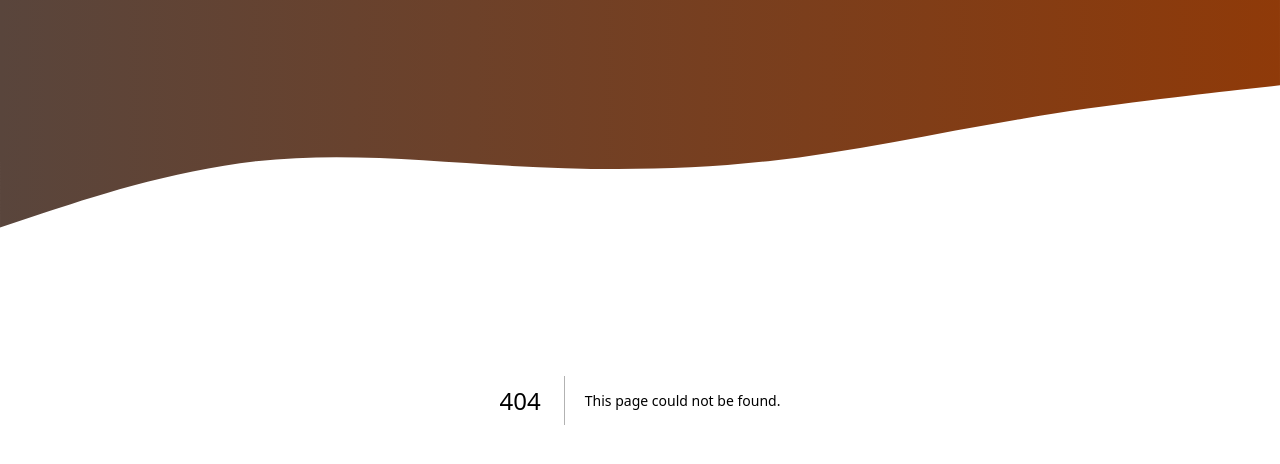
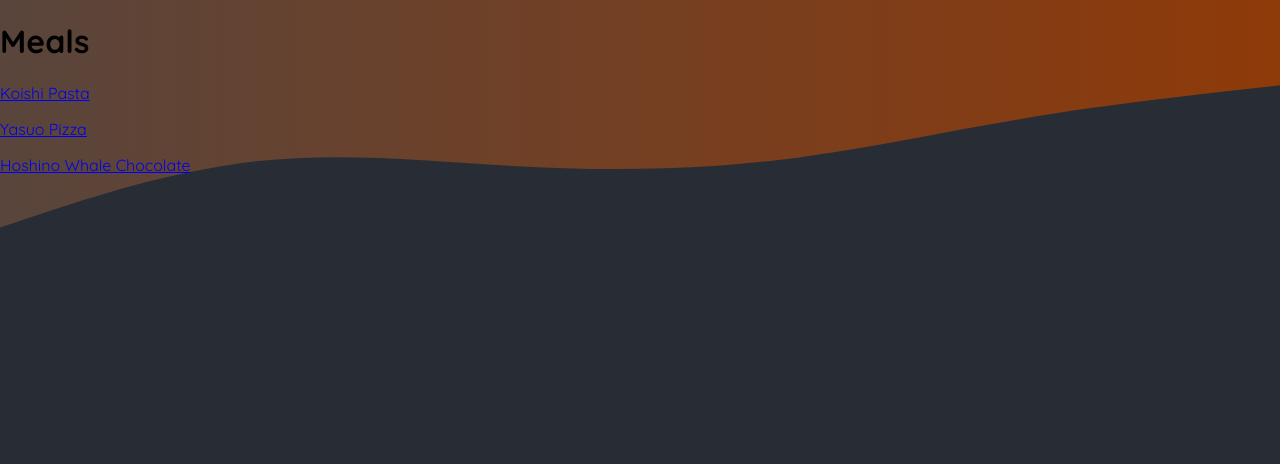
Before and after one commit to kuman514/NextJS15Practice, a Next.js app in the folder foodies-starting-project/: page /meals in a window 1280 px wide. Before the commit this address had no page. Shown: the top 464 px of the page. Built offline with nearby package versions, Linux system fonts and the light colour scheme.

Commit message:
draft: add routes and links

```diff
--- /dev/null
+++ b/foodies-starting-project/app/meals/page.js
@@ -0,0 +1,20 @@
+import Link from 'next/link';
+
+export default function MealsPage() {
+  return (
+    <main>
+      <h1>Meals</h1>
+      <p>
+        <Link href="/meals/koishi-pasta">Koishi Pasta</Link>
+      </p>
+      <p>
+        <Link href="/meals/yasuo-pizza">Yasuo Pizza</Link>
+      </p>
+      <p>
+        <Link href="/meals/hoshino-whale-chocolate">
+          Hoshino Whale Chocolate
+        </Link>
+      </p>
+    </main>
+  );
+}
```
Also changed, not shown: foodies-starting-project/app/community/page.js (added, +7 -0 lines), foodies-starting-project/app/meals/[mealId]/page.js (added, +13 -0 lines), foodies-starting-project/app/meals/share/page.js (added, +7 -0 lines), foodies-starting-project/app/page.js (+8 -0 lines).
